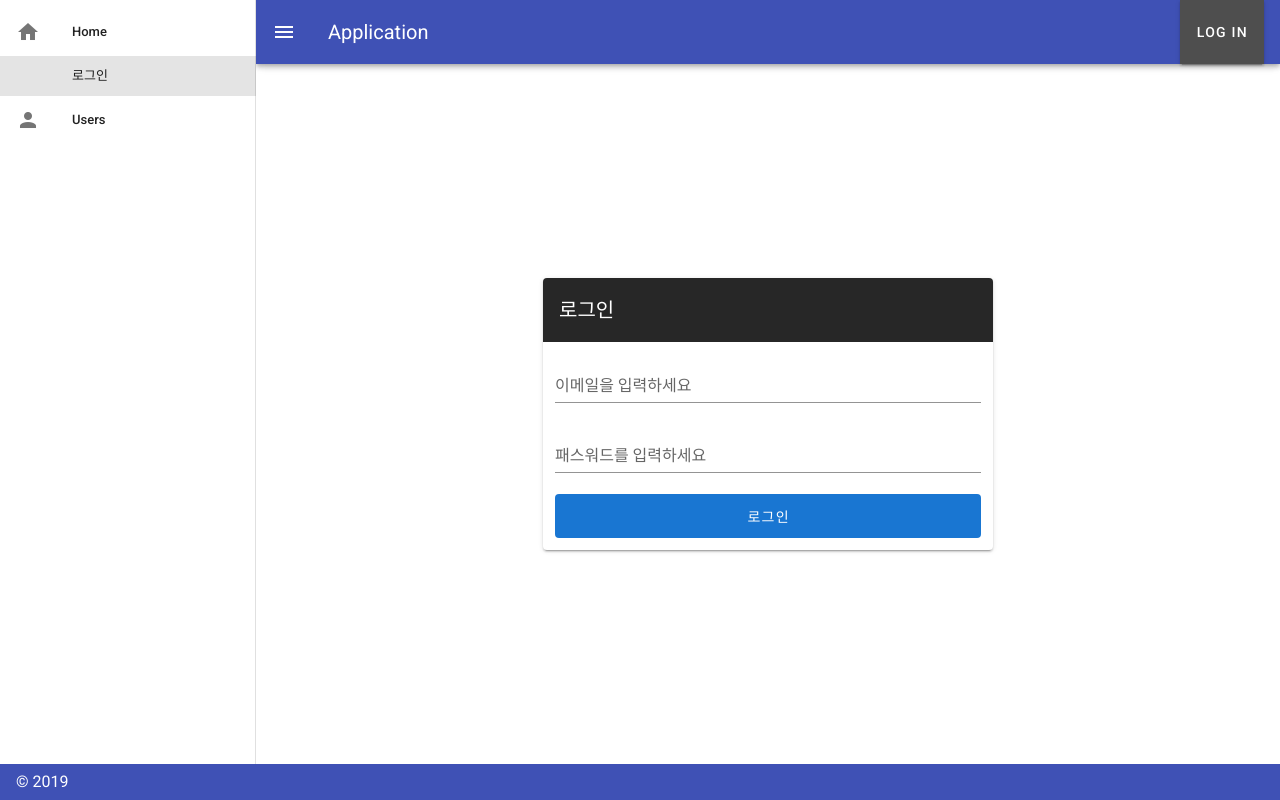
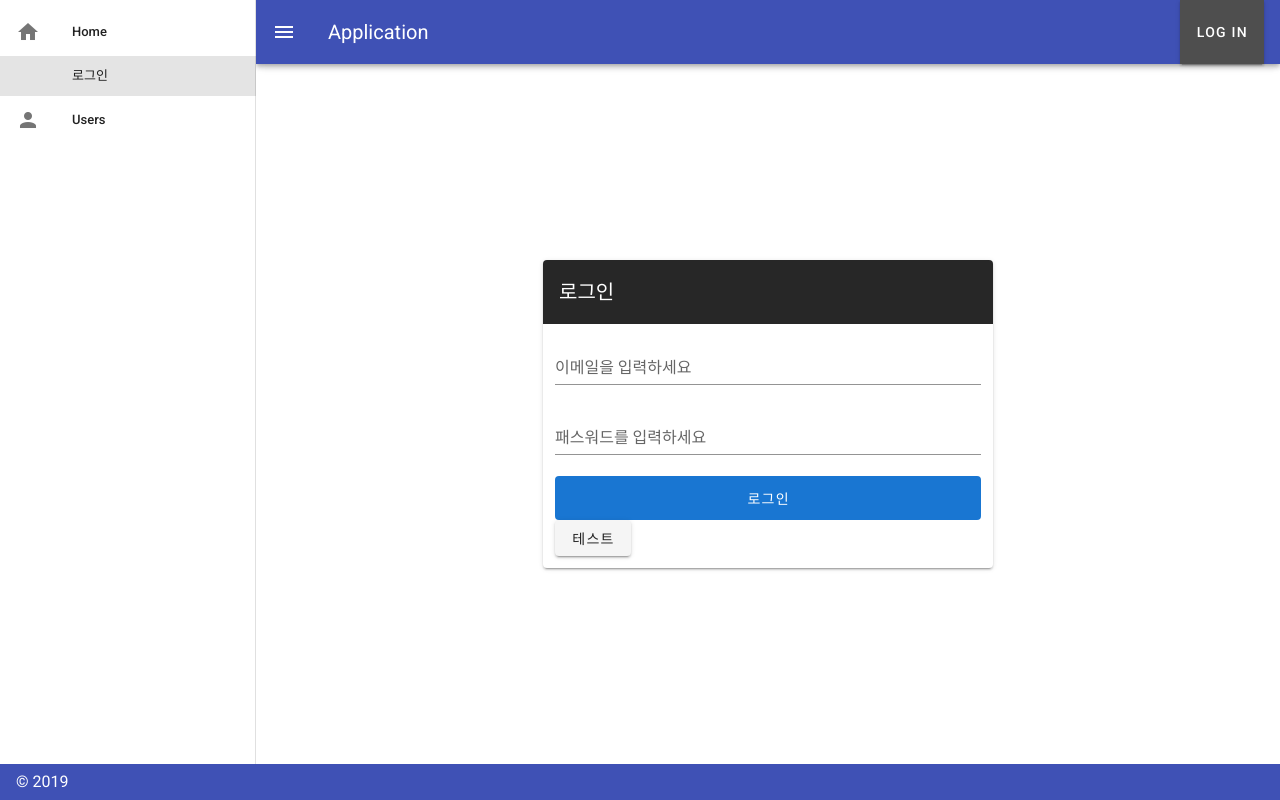
Before and after one commit to rudalson/vue-webblog, a Vue app: page /login in a window 1280 px wide. Built offline with nearby package versions, Linux system fonts and the light colour scheme.

Commit message:
added the axios get api usage
axios를 통하여 get방식 호출에 대한 예

```diff
--- a/src/views/Login.vue
+++ b/src/views/Login.vue
@@ -27,6 +27,7 @@
                          password: password
                         })">로그인
                         </v-btn>
+                        <v-btn @click="test">테스트</v-btn>
                     </div>
                 </v-card>
             </v-flex>
@@ -36,6 +37,7 @@
 
 <script>
     import {mapState, mapActions} from "vuex"
+    import axios from "axios"
 
     export default {
         data() {
@@ -49,6 +51,22 @@
         },
         methods: {
             ...mapActions(["login"]),
+            test() {
+                // Make a request for a user with a given ID
+                axios
+                    .get('https://reqres.in/api/users?page/2')
+                    .then(res => {
+                        // handle success
+                        console.log(res);
+                    })
+                    .catch(error => {
+                        // handle error
+                        console.log(error);
+                    })
+                    .then(() => {
+                        // always executed
+                    });
+            }
         }
     }
 </script>
```
